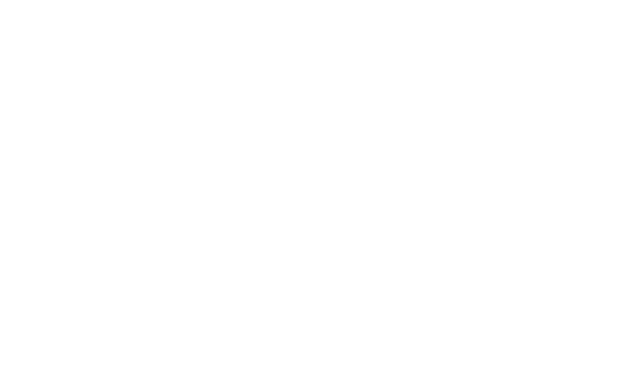
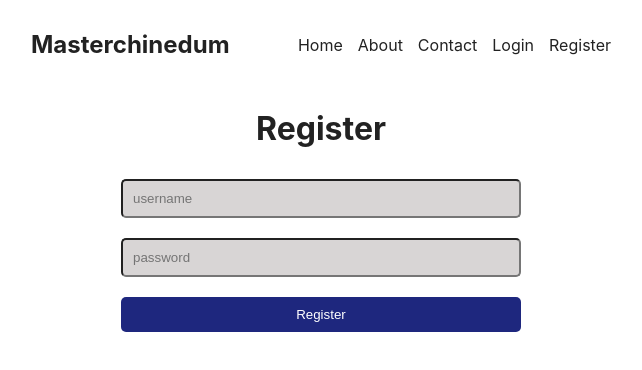
Before and after one commit to Masterchinedum/Learning-Journey, a React (Create React App) app in the folder week2/Day12/day12 project website/client/: page /register in a window 1280 px wide. Before the commit this address had no page. Shown: the top 370 px of the page, without its empty margins (319-961 px from the left). Built offline with nearby package versions, Linux system fonts and the light colour scheme.

Commit message:
add more designs to login and register page

```diff
--- a/week2/Day12/day12 project website/client/src/App.css
+++ b/week2/Day12/day12 project website/client/src/App.css
@@ -1,3 +1,7 @@
+*{
+  box-sizing: border-box;
+}
+
 body {
   color: #222;
 }
@@ -69,3 +73,32 @@
   margin:10px 0;
   line-height: 1.4rem;
 }
+
+form.register, form.login {
+  max-width: 400px;
+  margin: 0 auto;
+}
+
+input {
+  width: 100%;
+  padding: 10px;
+  margin: 10px 0;
+  border-radius: 5px;
+  background-color: #d8d5d5;
+  color: #fff;
+}
+
+button {
+  width: 100%;
+  padding: 10px;
+  margin: 10px 0;
+  border-radius: 5px;
+  background-color: #1e277e;
+  color: #fff;
+  border: none;
+  cursor: pointer;
+}
+
+form h1{
+  text-align: center;
+}
--- a/week2/Day12/day12 project website/client/src/App.js
+++ b/week2/Day12/day12 project website/client/src/App.js
@@ -1,15 +1,17 @@
 import './App.css';
-import Post from "./post";
-import Header from './header';
 import { Route, Routes } from 'react-router-dom';
 import Layout from './layout';
+import Indexpage from './pages/IndexPage';
+import LoginPage from './pages/LoginPage';
+import RegisterPage from './pages/RegisterPage';
 
 function App() {
   return (
     <Routes>
       <Route path = "/" element = {<Layout />}>
-        <Route index element = {< Post />} />
-        <Route path= {'/login'} element ={<div>login</div>} />
+        <Route index element = {< Indexpage />} />
+        <Route path= {'/login'} element ={<LoginPage />} />
+        <Route path= {'/register'} element ={<RegisterPage />} />
       </Route>
     </Routes>
 
--- a/week2/Day12/day12 project website/client/src/header.jsx
+++ b/week2/Day12/day12 project website/client/src/header.jsx
@@ -10,7 +10,7 @@
       <a href = "" className = "nav-link">About</a>
       <a href = "" className = "nav-link">Contact</a>
       <Link to = "/login">Login</Link>
-      <Link to = "">Register</Link>
+      <Link to = "/register">Register</Link>
     </nav>
   </header>
   )
--- /dev/null
+++ b/week2/Day12/day12 project website/client/src/pages/IndexPage.jsx
@@ -0,0 +1,13 @@
+import Post from '../post';
+
+const Indexpage = () => {
+  return (
+    <div>
+    <Post />
+    <Post />
+    <Post />
+    </div>
+  );
+}
+
+export default Indexpage
--- /dev/null
+++ b/week2/Day12/day12 project website/client/src/pages/LoginPage.jsx
@@ -0,0 +1,14 @@
+const LoginPage = () => {
+  return (
+    <div>
+      <form className="login">
+      <h1>Login</h1>
+        <input type="text" placeholder="username" />
+        <input type="password" placeholder="password" />
+        <button>Login</button>
+      </form>
+    </div>
+  );
+}
+
+export default LoginPage
--- /dev/null
+++ b/week2/Day12/day12 project website/client/src/pages/RegisterPage.jsx
@@ -0,0 +1,14 @@
+const RegisterPage = () => {
+    return (
+      <div>
+        <form className="register">
+            <h1>Register</h1>
+          <input type="text" placeholder="username" />
+          <input type="password" placeholder="password" />
+          <button>Register</button>
+        </form>
+      </div>
+    );
+  }
+
+  export default RegisterPage
```
